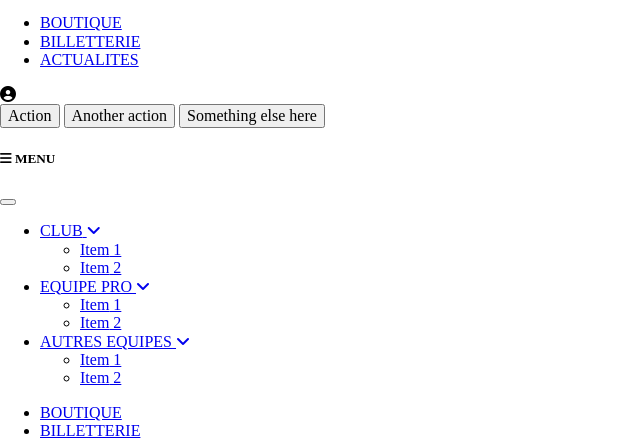
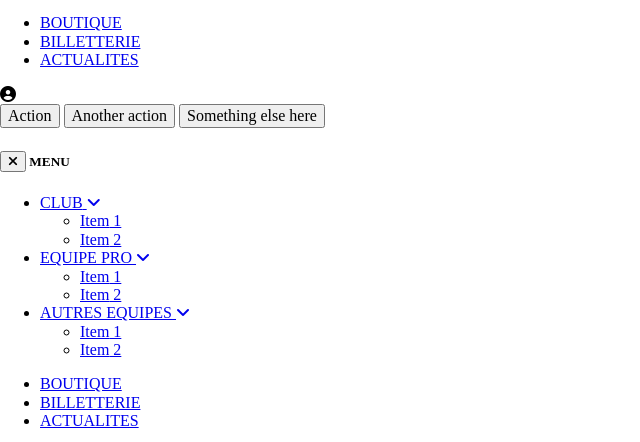
Before and after one commit to christophersemard/MHSC-Foot, a Symfony app: template templates/base.html.twig in a window 1280 px wide. Shown: the part 482-924 px from the top of the page, without its empty margins (0-640 px from the left). Run offline with Twig, Linux system fonts and the light colour scheme; the template is opened without the code that fills it, so the values that code supplies are empty; some libraries are stand-ins or nearby versions.

Commit message:
fix menu close button

```diff
--- a/templates/partials/_header.html.twig
+++ b/templates/partials/_header.html.twig
@@ -44,9 +44,11 @@
 <nav class="offcanvas offcanvas-start text-white bg-secondary" tabindex="-1" id="offcanvasExample" aria-labelledby="offcanvasExampleLabel">
 	<div class="offcanvas-header  p-5">
 		<h5 class="offcanvas-title" id="offcanvasExampleLabel">
-			<i class="fa-solid fa-bars"></i>
+
+			<button type="button" class="btn text-white fs-3" data-bs-dismiss="offcanvas" aria-label="Close">
+				<i class="fa-solid fa-xmark"></i>
+			</button>
 			MENU</h5>
-		<button type="button" class="btn-close" data-bs-dismiss="offcanvas" aria-label="Close"></button>
 	</div>
 	<div class="d-flex flex-column h-100">
 
```
